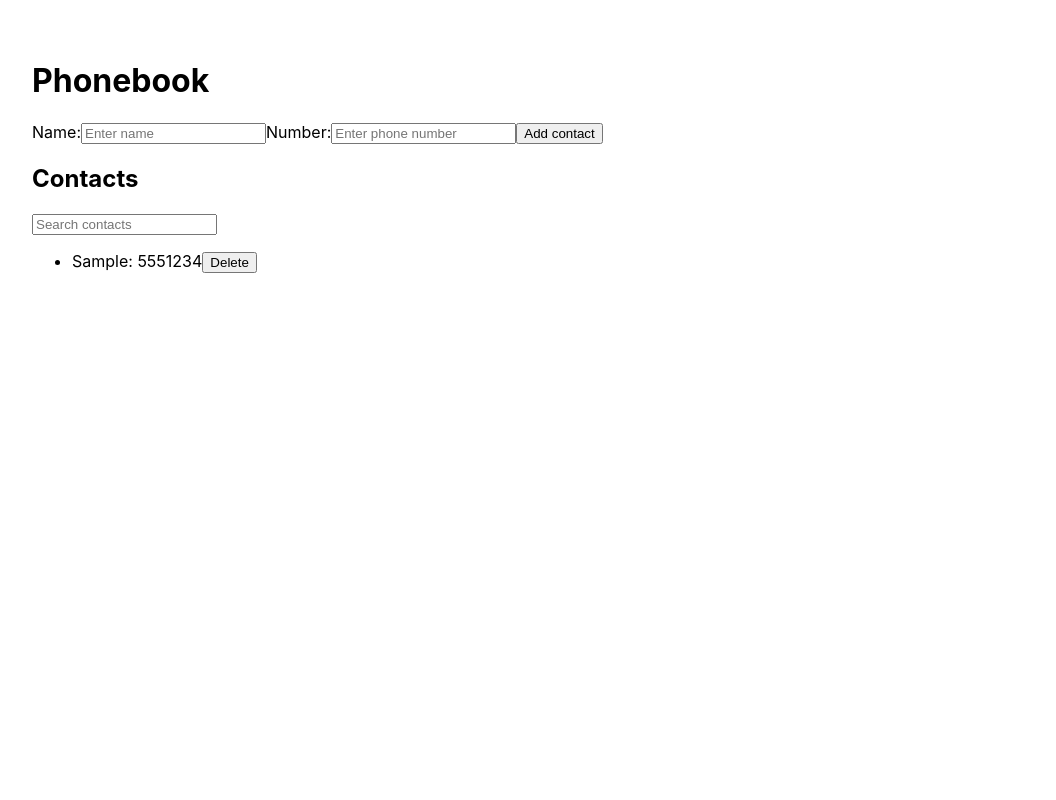
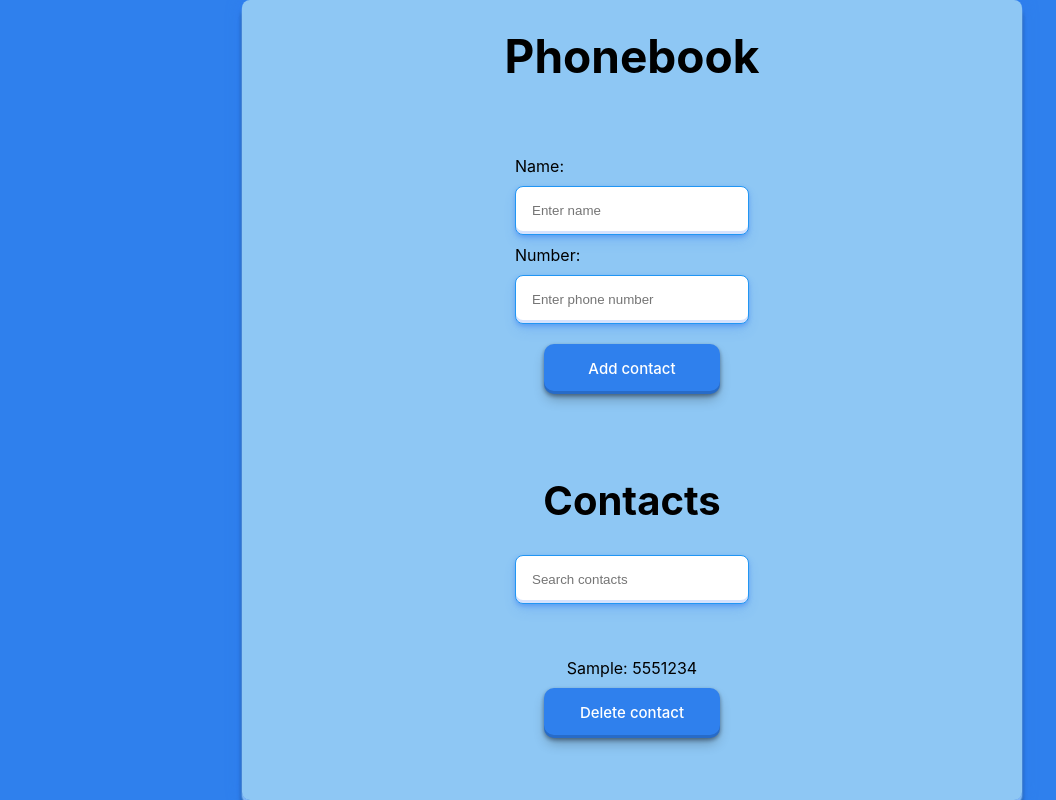
Before and after one commit to Serhii-Bondariev/goit-react-hw-03-phonebook, a React (Create React App) app: page / in a window 1280 px wide. Both pictures are taken after typing "Sample", "5551234" into the empty fields and a click on the button "Add contact". Shown: the whole page, without its empty margins (8-1064 px from the left). Built offline with nearby package versions, Linux system fonts and the light colour scheme.

Commit message:
Style compleate

```diff
--- a/src/components/App.jsx
+++ b/src/components/App.jsx
@@ -3,6 +3,7 @@ import { v4 as uuidv4 } from 'uuid';
 import ContactForm from './ContactForm/ContactForm';
 import ContactList from './ContactList/ContactList';
 import Filter from './Filter/Filter';
+import styles from './App.module.css';
 
 export class App extends Component {
   state = {
@@ -44,16 +45,20 @@ export class App extends Component {
     );
 
     return (
-      <div>
-        <h1>Phonebook</h1>
+      <div className={styles['app']}>
+        <div className={styles['container']}>
+          <div className={styles['app-wrapper']}>
+            <h1 className={styles['phonebook-title']}>Phonebook</h1>
             <ContactForm onAddContact={this.addContact} />
-        <h2>Contacts</h2>
+            <h2 className={styles['contacts-title']}>Contacts</h2>
             <Filter filter={filter} onFilterChange={this.handleFilterChange} />
             <ContactList
               contacts={filteredContacts}
               onDeleteContact={this.deleteContact}
             />
           </div>
+        </div>
+      </div>
     );
   }
 }
--- /dev/null
+++ b/src/components/App.module.css
@@ -0,0 +1,68 @@
+.app {
+    display: flex;
+    flex-direction: column;
+    align-items: center;
+    justify-content: center;
+    height: 100vh;
+    width: 100vw;
+    padding: 0;
+    margin: 0;
+    box-sizing: border-box;
+    font-family: -apple-system, BlinkMacSystemFont, 'Segoe UI', 'Roboto', 'Oxygen',
+        'Ubuntu', 'Cantarell', 'Fira Sans', 'Droid Sans', 'Helvetica Neue',
+        sans-serif;
+    -webkit-font-smoothing: antialiased;
+    -moz-osx-font-smoothing: grayscale;
+    background-color: #2f80ed;
+    overflow: auto;
+
+
+}
+
+.container {
+
+    width: 700px;
+    padding: 40px;
+    border-radius: 8px;
+    background-color: #8ec7f4;
+    display: flex;
+    flex-direction: column;
+    align-items: center;
+    justify-content: center;
+    box-shadow: #7cb2f9 0px 2px 1px, #8fcbff 0px 4px 2px, rgba(0, 0, 0, 0.4) 0px 8px 4px, rgba(0, 0, 0, .05) 0px 16px 8px, rgba(44, 114, 242, 0.4) 0px 1px 16px;
+    overflow: auto;
+
+}
+
+.app-wrapper {
+    display: flex;
+    flex-direction: column;
+    align-items: center;
+    justify-content: center;
+    padding: 0;
+    margin: 0;
+    box-sizing: border-box;
+    font-family: -apple-system, BlinkMacSystemFont, 'Segoe UI', 'Roboto', 'Oxygen',
+        'Ubuntu', 'Cantarell', 'Fira Sans', 'Droid Sans', 'Helvetica Neue',
+        sans-serif;
+    -webkit-font-smoothing: antialiased;
+    -moz-osx-font-smoothing: grayscale;
+}
+
+.phonebook-title {
+    font-size: 46px;
+    font-weight: bold;
+    margin-bottom: 20px;
+    margin-top: 20px;
+    text-align: center;
+
+}
+
+.contacts-title {
+    font-size: 40px;
+    font-weight: bold;
+    margin-bottom: 20px;
+    margin-top: 20px;
+    text-align: center;
+
+}
--- a/src/components/ContactForm/ContactForm.jsx
+++ b/src/components/ContactForm/ContactForm.jsx
@@ -1,6 +1,11 @@
+// import React from 'react';
+// import { Formik, Form, Field, ErrorMessage } from 'formik';
+// import * as Yup from 'yup';
+// import css from './ContactForm.module.css';
 import React from 'react';
 import { Formik, Form, Field, ErrorMessage } from 'formik';
 import * as Yup from 'yup';
+import styles from './ContactForm.module.css'; // Додайте імпорт стилів
 
 const validationSchema = Yup.object().shape({
   name: Yup.string()
@@ -29,18 +34,46 @@ export const ContactForm = ({ onAddContact }) => {
       validationSchema={validationSchema}
       onSubmit={handleSubmit}
     >
-      <Form>
-        <label>
+      <Form className={styles['contact-form']}>
+        <label className={styles['contact-label']}>
           Name:
-          <Field type="text" placeholder="Enter name" name="name" />
-          <ErrorMessage name="name" component="div" />
+          <Field
+            className={styles['contact-input']}
+            type="text"
+            placeholder="Enter name"
+            name="name"
+            required
+            minlength="3"
+            maxlength="30"
+          />
+          <ErrorMessage
+            className={styles['error-message']}
+            name="name"
+            component="div"
+          />
         </label>
-        <label>
+        <label className={styles['contact-label']}>
           Number:
-          <Field type="tel" placeholder="Enter phone number" name="number" />
-          <ErrorMessage name="number" component="div" />
+          <Field
+            className={styles['contact-input']}
+            type="tel"
+            placeholder="Enter phone number"
+            name="number"
+            required
+            pattern="\+?\d{1,4}?[-.\s]?\(?\d{1,3}?\)?[-.\s]?\d{1,4}[-.\s]?\d{1,4}[-.\s]?\d{1,9}"
+            title="Phone number must be digits and can contain spaces, dashes, parentheses and can start with +"
+            minlength="10"
+            maxlength="13"
+          />
+          <ErrorMessage
+            className={styles['error-message']}
+            name="number"
+            component="div"
+          />
         </label>
-        <button type="submit">Add contact</button>
+        <button className={styles['contact-btn']} type="submit">
+          Add contact
+        </button>
       </Form>
     </Formik>
   );
--- /dev/null
+++ b/src/components/ContactForm/ContactForm.module.css
@@ -0,0 +1,133 @@
+/* ContactForm.module.css */
+.contact-form {
+    display: flex;
+    flex-direction: column;
+    align-items: center;
+}
+
+.contact-label {
+    display: flex;
+    flex-direction: column;
+    /* align-items: center; */
+
+}
+
+.contact-input {
+
+    margin-top: 10px;
+    margin-bottom: 10px;
+    padding: 16px;
+    border-radius: 8px;
+    border: 1px solid #2196f3;
+    width: 200px;
+    box-shadow: rgba(44, 114, 242, 0.4) 0px 2px 4px, rgba(60, 131, 246, 0.3) 0px 7px 13px -3px, rgba(50, 112, 245, 0.2) 0px -3px 0px inset;
+
+}
+
+
+
+.error-message {
+    background-color: #f44336;
+    color: #e8f6ff;
+    padding: 16px;
+    border-radius: 8px;
+    border: 1px solid black;
+    width: 200px;
+    box-shadow: rgba(44, 114, 242, 0.4) 0px 2px 4px, rgba(60, 131, 246, 0.3) 0px 7px 13px -3px, rgba(50, 112, 245, 0.2) 0px -3px 0px inset;
+}
+
+.contact-btn {
+    display: flex;
+    flex-direction: column;
+    align-items: center;
+    margin-top: 10px;
+    margin-bottom: 10px;
+    padding: 10px;
+    border-radius: 5px;
+    border: 1px solid black;
+    cursor: pointer;
+    background-color: #e8f6ff;
+    color: black;
+    font-weight: bold;
+    font-size: 16px;
+    transition: all 0.3s ease;
+
+}
+
+.contact-btn {
+    appearance: none;
+    backface-visibility: hidden;
+    background-color: #2f80ed;
+    border-radius: 10px;
+    border-style: none;
+    box-shadow: none;
+    box-sizing: border-box;
+    color: #fff;
+    cursor: pointer;
+    display: inline-block;
+    font-family: Inter, -apple-system, system-ui, "Segoe UI", Helvetica, Arial, sans-serif;
+    font-size: 15px;
+    font-weight: 500;
+    height: 50px;
+    letter-spacing: normal;
+    line-height: 1.5;
+    outline: none;
+    overflow: hidden;
+    padding: 14px 30px;
+    position: relative;
+    text-align: center;
+    text-decoration: none;
+    transform: translate3d(0, 0, 0);
+    transition: all .3s;
+    user-select: none;
+    -webkit-user-select: none;
+    touch-action: manipulation;
+    vertical-align: top;
+    white-space: nowrap;
+    box-shadow: rgba(1, 6, 15, 0.4) 0px 2px 4px, rgba(0, 2, 6, 0.3) 0px 7px 13px -3px, rgba(9, 22, 50, 0.2) 0px -3px 0px inset;
+}
+
+.contact-btn:hover {
+    /* background-color: #1366d6; */
+    box-shadow: rgba(0, 0, 0, .05) 0 5px 30px, rgba(0, 0, 0, .05) 0 1px 4px;
+    opacity: 1;
+    transform: translateY(0);
+    transition-duration: .35s;
+}
+
+.contact-btn:hover:after {
+    opacity: .5;
+}
+
+.contact-btn:active {
+    box-shadow: rgba(0, 0, 0, .1) 0 3px 6px 0, rgba(0, 0, 0, .1) 0 0 10px 0, rgba(0, 0, 0, .1) 0 1px 4px -1px;
+    transform: translateY(2px);
+    transition-duration: .35s;
+}
+
+.contact-btn:active:after {
+    opacity: 1;
+}
+
+@media (min-width: 768px) {
+    .contact-btn {
+        padding: 14px 22px;
+        width: 176px;
+    }
+}
+
+
+
+.contact-form {
+    display: flex;
+    flex-direction: column;
+    align-items: center;
+    margin-top: 10px;
+    margin-bottom: 10px;
+    padding: 10px;
+    border-radius: 5px;
+    /* border: 1px solid black; */
+    width: 200px;
+    padding: 42px;
+    /* box-shadow: rgba(0, 0, 0, 0.4) 0px 2px 4px, rgba(0, 0, 0, 0.3) 0px 7px 13px -3px, rgba(0, 0, 0, 0.2) 0px -3px 0px inset; */
+}
--- a/src/components/ContactList/ContactList.jsx
+++ b/src/components/ContactList/ContactList.jsx
@@ -1,14 +1,23 @@
 import React from 'react';
 
+import styles from './ContactList.module.css';
+
 export const ContactList = ({ contacts, onDeleteContact }) => (
-  <ul>
-    {contacts.map(contact => (
-      <li key={contact.id}>
-        {contact.name}: {contact.number}
-        <button onClick={() => onDeleteContact(contact.id)}>Delete</button>
-      </li>
-    ))}
-  </ul>
+  <div className={styles['contact-list-wrapper']}>
+    <ul className={styles['contact-list']}>
+      {contacts.map(contact => (
+        <li className={styles['contact-item']} key={contact.id}>
+          {contact.name}: {contact.number}
+          <button
+            className={styles['contact-btn']}
+            onClick={() => onDeleteContact(contact.id)}
+          >
+            Delete contact
+          </button>
+        </li>
+      ))}
+    </ul>
+  </div>
 );
 
 export default ContactList;
--- /dev/null
+++ b/src/components/ContactList/ContactList.module.css
@@ -0,0 +1,97 @@
+.contact-list-wrapper {
+
+    display: flex;
+    flex-direction: column;
+    align-items: center;
+    justify-content: center;
+    padding: 0;
+    margin: 0;
+    box-sizing: border-box;
+    font-family: -apple-system, BlinkMacSystemFont, 'Segoe UI', 'Roboto', 'Oxygen', 'Ubuntu', 'Cantarell', 'Fira Sans', 'Droid Sans', 'Helvetica Neue', sans-serif;
+    -webkit-font-smoothing: antialiased;
+    -moz-osx-font-smoothing: grayscale;
+    padding: 44px;
+    border-radius: 8px;
+}
+
+.contact-list {
+    display: contents;
+    /* scroll-behavior: smooth; */
+    overflow: scroll;
+}
+
+.contact-item {
+    display: flex;
+    flex-direction: column;
+    align-items: center;
+}
+
+.contact-name {
+    font-size: 20px;
+    font-weight: bold;
+    margin-bottom: 10px;
+}
+
+.contact-btn {
+    margin-bottom: 10px;
+    margin-top: 10px;
+    appearance: none;
+    backface-visibility: hidden;
+    background-color: #2f80ed;
+    border-radius: 10px;
+    border-style: none;
+    box-shadow: none;
+    box-sizing: border-box;
+    color: #fff;
+    cursor: pointer;
+    display: inline-block;
+    font-family: Inter, -apple-system, system-ui, "Segoe UI", Helvetica, Arial, sans-serif;
+    font-size: 15px;
+    font-weight: 500;
+    height: 50px;
+    letter-spacing: normal;
+    line-height: 1.5;
+    outline: none;
+    overflow: hidden;
+    padding: 14px 30px;
+    position: relative;
+    text-align: center;
+    text-decoration: none;
+    transform: translate3d(0, 0, 0);
+    transition: all .3s;
+    user-select: none;
+    -webkit-user-select: none;
+    touch-action: manipulation;
+    vertical-align: top;
+    white-space: nowrap;
+    box-shadow: rgba(1, 6, 15, 0.4) 0px 2px 4px, rgba(0, 2, 6, 0.3) 0px 7px 13px -3px, rgba(9, 22, 50, 0.2) 0px -3px 0px inset;
+}
+
+.contact-btn:hover {
+    background-color: #d10000;
+    box-shadow: rgba(0, 0, 0, .05) 0 5px 30px, rgba(0, 0, 0, .05) 0 1px 4px;
+    opacity: 1;
+    transform: translateY(0);
+    transition-duration: .35s;
+}
+
+.contact-btn:hover:after {
+    opacity: .5;
+}
+
+.contact-btn:active {
+    box-shadow: rgba(0, 0, 0, .1) 0 3px 6px 0, rgba(0, 0, 0, .1) 0 0 10px 0, rgba(0, 0, 0, .1) 0 1px 4px -1px;
+    transform: translateY(2px);
+    transition-duration: .35s;
+}
+
+.contact-btn:active:after {
+    opacity: 1;
+}
+
+@media (min-width: 768px) {
+    .contact-btn {
+        padding: 14px 22px;
+        width: 176px;
+    }
+}
--- a/src/components/Filter/Filter.jsx
+++ b/src/components/Filter/Filter.jsx
@@ -1,12 +1,16 @@
 import React from 'react';
+import styles from './Filter.module.css';
 
 const Filter = ({ filter, onFilterChange }) => (
+  <div className={styles['filter-wrapper']}>
     <input
+      className={styles['filter-input']}
       type="text"
       placeholder="Search contacts"
       value={filter}
       onChange={onFilterChange}
     />
+  </div>
 );
 
 export default Filter;
--- /dev/null
+++ b/src/components/Filter/Filter.module.css
@@ -0,0 +1,19 @@
+.filter-wrapper {
+    display: flex;
+    flex-direction: column;
+    align-items: center;
+    justify-content: center;
+
+
+}
+
+.filter-input {
+    margin-top: 10px;
+    margin-bottom: 10px;
+    padding: 16px;
+    border-radius: 8px;
+    border: 1px solid #2196f3;
+    width: 200px;
+    box-shadow: rgba(44, 114, 242, 0.4) 0px 2px 4px, rgba(60, 131, 246, 0.3) 0px 7px 13px -3px, rgba(50, 112, 245, 0.2) 0px -3px 0px inset;
+
+}
--- a/src/index.css
+++ b/src/index.css
@@ -2,7 +2,7 @@
 /* bring in normalize.css styles */
 
 body {
-  padding: 40px;
+  padding: 0px;
   margin: 0;
   font-family: -apple-system, BlinkMacSystemFont, 'Segoe UI', 'Roboto', 'Oxygen',
     'Ubuntu', 'Cantarell', 'Fira Sans', 'Droid Sans', 'Helvetica Neue',
@@ -15,3 +15,9 @@ code {
   font-family: source-code-pro, Menlo, Monaco, Consolas, 'Courier New',
     monospace;
 }
+
+.App {
+  display: flex;
+  flex-direction: column;
+  align-items: center;
+}
```
Lines whose indentation alone changed are shown as unchanged.
